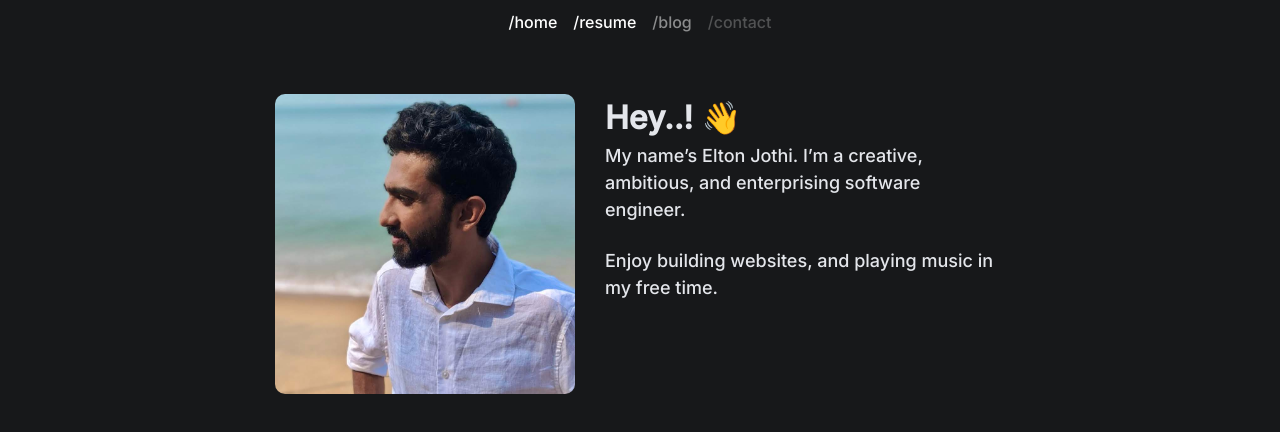
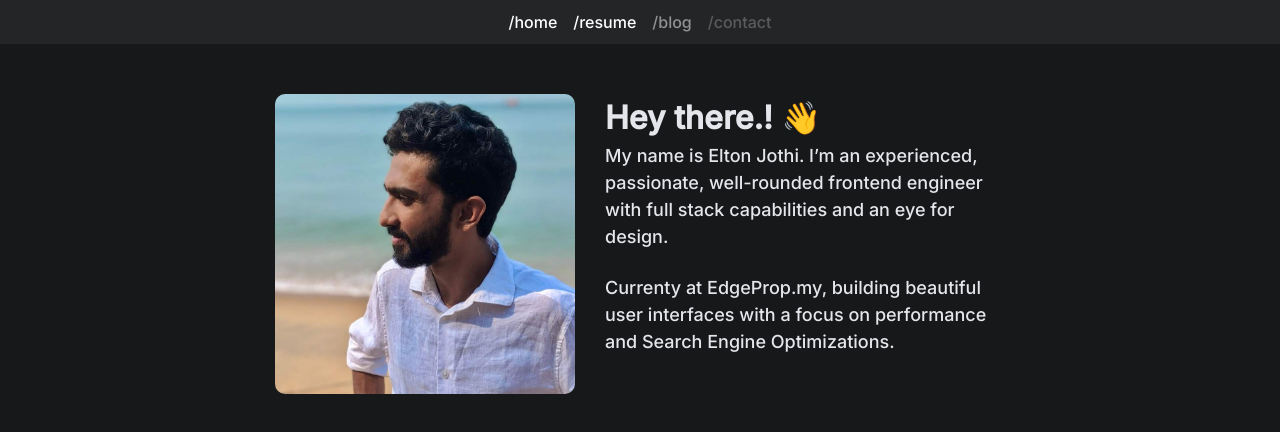
Before and after one commit to eltonjothi/frontpage, a Next.js app: page / in a window 1280 px wide. Shown: the top 432 px of the page. Built offline with nearby package versions, Linux system fonts and the light colour scheme.

Commit message:
update bio

```diff
--- a/components/about/Main.jsx
+++ b/components/about/Main.jsx
@@ -14,13 +14,17 @@ function Main() {
               />
             </div>
             <div class="details">
-              <h2>Hey..! 👋</h2>
+              <h2>Hey there.! 👋</h2>
               <p>
-                My name’s Elton Jothi. I’m a creative, ambitious, and
-                enterprising software engineer.
+                My name is Elton Jothi. I’m an experienced, passionate,
+                well-rounded frontend engineer with full stack capabilities and
+                an eye for design.
               </p>
               <br />
-              <p>Enjoy building websites, and playing music in my free time.</p>
+              <p>
+                Currenty at EdgeProp.my, building beautiful user interfaces with
+                a focus on performance and Search Engine Optimizations.
+              </p>
             </div>
           </div>
         </div>
--- a/components/template/Header.jsx
+++ b/components/template/Header.jsx
@@ -3,7 +3,7 @@ import Link from 'next/link';
 
 function Header() {
   return (
-    <div className="container">
+    <div className="navbar-container">
       <nav className="navbar navbar-expand-lg navbar-dark">
         <div className="collapse navbar-collapse" id="navbarNav">
           <ul className="navbar-nav mx-auto">
--- a/styles/style.scss
+++ b/styles/style.scss
@@ -20,6 +20,7 @@ body {
   }
 }
 .navbar {
+  background-color: #232526;
   padding: 10px 0;
   @include media-breakpoint-down(md) {
     display: none;
```
